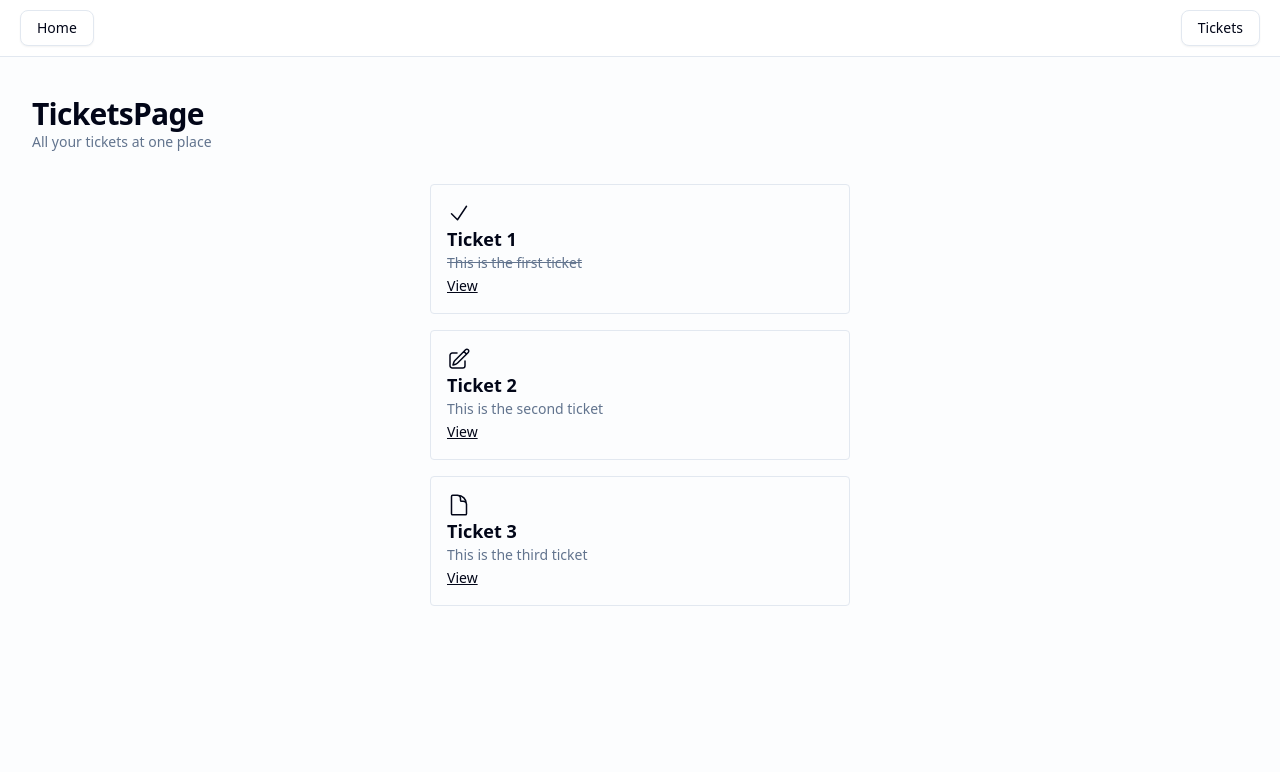
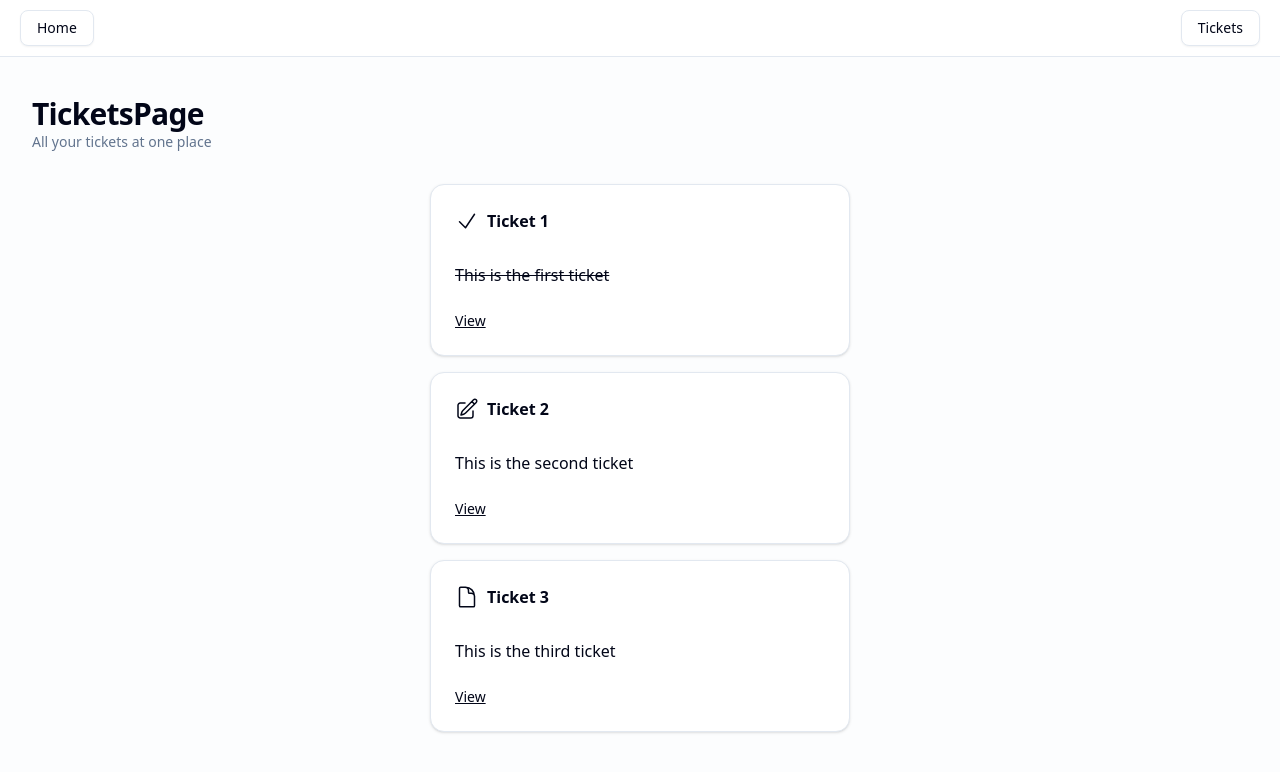
Before and after one commit to GeekyGuang/the-road-to-next, a Next.js app: page /tickets in a window 1280 px wide. Shown: the top 772 px of the page. Built offline with nearby package versions, Linux system fonts and the light colour scheme.

Commit message:
feat: 添加 Card 组件并更新票据页面使用新 UI 组件

```diff
--- a/src/app/tickets/page.tsx
+++ b/src/app/tickets/page.tsx
@@ -1,5 +1,12 @@
 import clsx from "clsx";
 import Link from "next/link";
+import {
+  Card,
+  CardContent,
+  CardFooter,
+  CardHeader,
+  CardTitle,
+} from "@/components/ui/card";
 import { initialTickets } from "@/data";
 import { ticketPath } from "@/paths";
 
@@ -40,19 +47,25 @@
 
       <div className="flex flex-col items-center gap-y-4 animate-fade-in-from-top">
         {initialTickets.map((ticket) => (
-          <div
+          <Card
             key={ticket.id}
-            className="w-full max-w-[420px] p-4 border border-slate-200 rounded"
+            className="w-full max-w-[420px]"
           >
-            <div className="flex items-center gap-x-2">
-              {TICKET_ICONS[ticket.status]}
-            </div>
-            <h3 className="text-lg font-semibold truncate">{ticket.title}</h3>
-            <p className={clsx("text-sm text-slate-500 truncate", {
-              "line-through": ticket.status === "DONE",
-            })}>{ticket.content}</p>
-            <Link href={ticketPath(ticket.id)} className="text-sm underline">View</Link>
-          </div>
+            <CardHeader>
+              <CardTitle className="flex items-center gap-x-2">
+                <span>{TICKET_ICONS[ticket.status]}</span>
+                <span className="truncate">{ticket.title}</span>
+              </CardTitle>
+            </CardHeader>
+            <CardContent>
+              <span className={clsx("line-clamp-3 whitespace-break-spaces", {
+                "line-through": ticket.status === "DONE",
+              })}>{ticket.content}</span>
+            </CardContent>
+            <CardFooter>
+              <Link href={ticketPath(ticket.id)} className="text-sm underline">View</Link>
+            </CardFooter>
+          </Card>
         ))}
       </div>
 
--- /dev/null
+++ b/src/components/ui/card.tsx
@@ -0,0 +1,91 @@
+import * as React from "react"
+import { cn } from "@/lib/utils"
+
+function Card({ className, ...props }: React.ComponentProps<"div">) {
+  return (
+    <div
+      data-slot="card"
+      className={cn(
+        "bg-card text-card-foreground flex flex-col gap-6 rounded-xl border py-6 shadow-sm",
+        className
+      )}
+      {...props}
+    />
+  )
+}
+
+function CardHeader({ className, ...props }: React.ComponentProps<"div">) {
+  return (
+    <div
+      data-slot="card-header"
+      className={cn(
+        "@container/card-header grid auto-rows-min grid-rows-[auto_auto] items-start gap-1.5 px-6 has-data-[slot=card-action]:grid-cols-[1fr_auto] [.border-b]:pb-6",
+        className
+      )}
+      {...props}
+    />
+  )
+}
+
+function CardTitle({ className, ...props }: React.ComponentProps<"div">) {
+  return (
+    <div
+      data-slot="card-title"
+      className={cn("leading-none font-semibold", className)}
+      {...props}
+    />
+  )
+}
+
+function CardDescription({ className, ...props }: React.ComponentProps<"div">) {
+  return (
+    <div
+      data-slot="card-description"
+      className={cn("text-muted-foreground text-sm", className)}
+      {...props}
+    />
+  )
+}
+
+function CardAction({ className, ...props }: React.ComponentProps<"div">) {
+  return (
+    <div
+      data-slot="card-action"
+      className={cn(
+        "col-start-2 row-span-2 row-start-1 self-start justify-self-end",
+        className
+      )}
+      {...props}
+    />
+  )
+}
+
+function CardContent({ className, ...props }: React.ComponentProps<"div">) {
+  return (
+    <div
+      data-slot="card-content"
+      className={cn("px-6", className)}
+      {...props}
+    />
+  )
+}
+
+function CardFooter({ className, ...props }: React.ComponentProps<"div">) {
+  return (
+    <div
+      data-slot="card-footer"
+      className={cn("flex items-center px-6 [.border-t]:pt-6", className)}
+      {...props}
+    />
+  )
+}
+
+export {
+  Card,
+  CardAction,
+  CardContent,
+  CardDescription,
+  CardFooter,
+  CardHeader,
+  CardTitle,
+}
```
